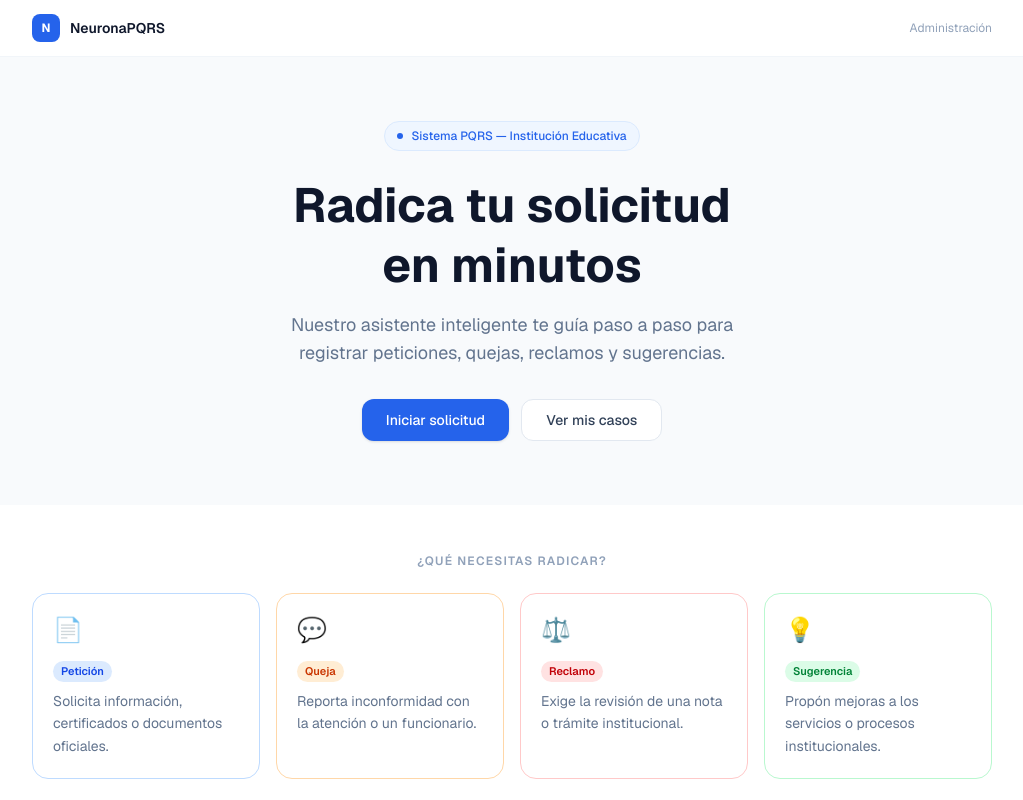
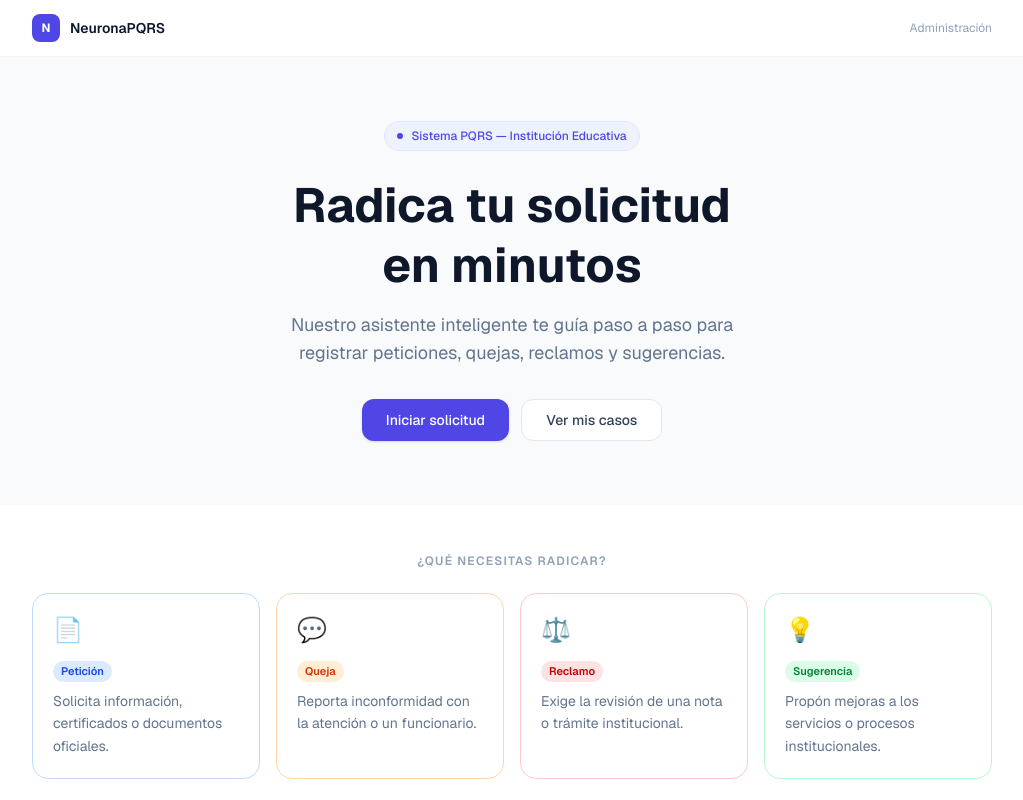
Before and after one commit to Bdavid117/NeuronaPQRS, a Next.js app in the folder apps/web/: page / in a window 1280 px wide. Shown: the top 800 px of the page, without its empty margins (128-1151 px from the left). Built offline with nearby package versions, Linux system fonts and the light colour scheme.

Commit message:
style: update primary palette to indigo for ÁGORA rebranding

```diff
--- a/apps/web/src/app/globals.css
+++ b/apps/web/src/app/globals.css
@@ -1,12 +1,17 @@
 @import "tailwindcss";
 
 @theme {
-  /* Paleta primaria — azul institucional */
-  --color-primary-50: #eff6ff;
-  --color-primary-100: #dbeafe;
-  --color-primary-200: #bfdbfe;
-  --color-primary-600: #2563eb;
-  --color-primary-700: #1d4ed8;
+  /* Paleta primaria — índigo institucional ÁGORA */
+  --color-primary-50:  #eef2ff;
+  --color-primary-100: #e0e7ff;
+  --color-primary-200: #c7d2fe;
+  --color-primary-300: #a5b4fc;
+  --color-primary-400: #818cf8;
+  --color-primary-500: #6366f1;
+  --color-primary-600: #4f46e5;
+  --color-primary-700: #3730a3;
+  --color-primary-800: #312e81;
+  --color-primary-900: #1e1b4b;
 
   /* Superficies */
   --color-surface: #f1f5f9;
```
